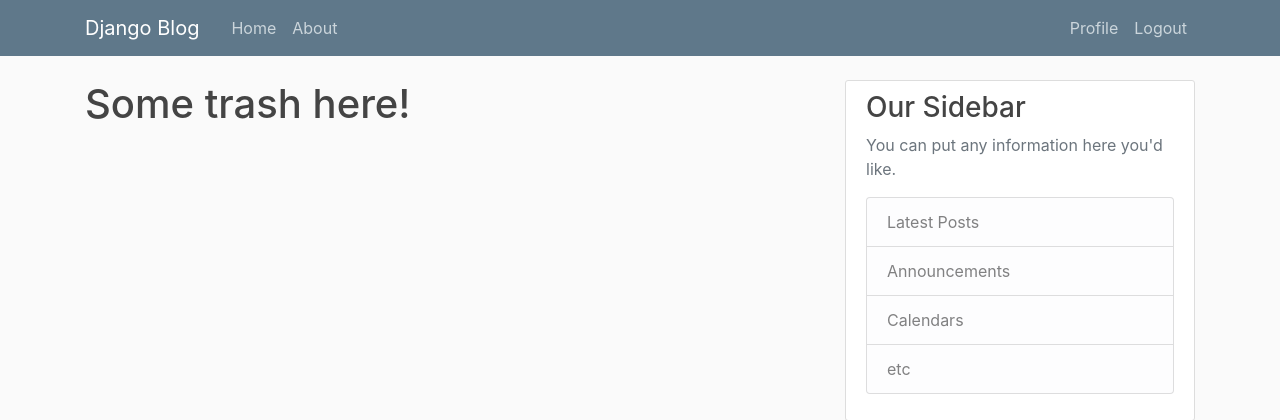
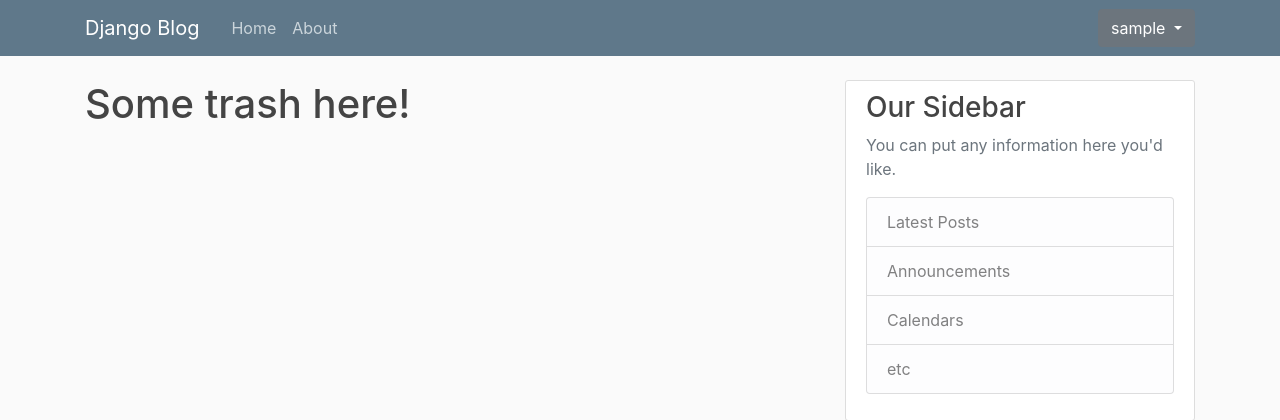
Before and after one commit to OlegMikus/MySelf_blog, a Django app: page /about/ in a window 1280 px wide. Shown: the top 420 px of the page. Run offline with Django 3.2, Linux system fonts and the light colour scheme; the visitor is signed in with stand-in values (Sample User, id 1); some libraries are stand-ins or nearby versions.

Commit message:
add dropdown menu

```diff
--- a/Blog_one/blog/templates/blog/base.html
+++ b/Blog_one/blog/templates/blog/base.html
@@ -35,8 +35,17 @@
                 <!-- Navbar Right Side -->
                 <div class="navbar-nav">
                     {% if user.is_authenticated %}
-                    <a class="nav-item nav-link" href="{% url 'profile' %}">Profile</a>
-                    <a class="nav-item nav-link" href="{% url 'logout' %}">Logout</a>
+                    <div class="dropdown">
+                        <button class="btn btn-secondary dropdown-toggle" type="button" id="dropdownMenuButton"
+                                data-toggle="dropdown" aria-haspopup="true" aria-expanded="false">
+                            {{ user.username }}
+                        </button>
+                        <div class="dropdown-menu" aria-labelledby="dropdownMenuButton">
+                            <a class="dropdown-item" href="{% url 'post-create' %}">Create Post</a>
+                            <a class="dropdown-item" href="{% url 'profile' %}">Profile</a>
+                            <a class=" dropdown-item" href="{% url 'logout' %}">Logout</a>
+                        </div>
+                    </div>
                     {% else %}
                     <a class="nav-item nav-link" href="{% url 'login' %}">Login</a>
                     <a class="nav-item nav-link" href="{% url 'register' %}">Register</a>
```
